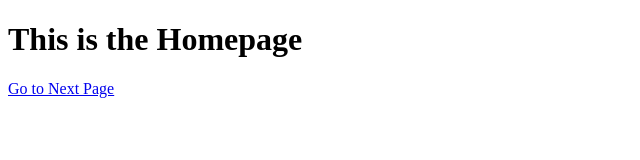
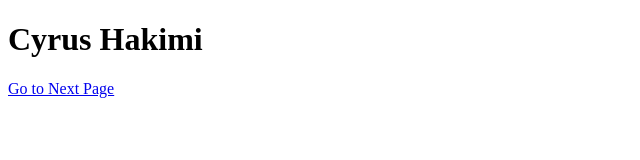
Before and after one commit to cyrushakimi/AWS-Node-Test, a website: page head.html in a window 1280 px wide. Shown: the whole page, without its empty margins (0-640 px from the left). Drawn offline with Linux system fonts and the light colour scheme.

Commit message:
Update head.html

```diff
--- a/head.html
+++ b/head.html
@@ -5,7 +5,7 @@
 </head>
 <body>
 
-    <h1>This is the Homepage</h1>
+    <h1>Cyrus Hakimi</h1>
 
 <p><a href="/tailPage">Go to Next Page</a></p>
 
```
